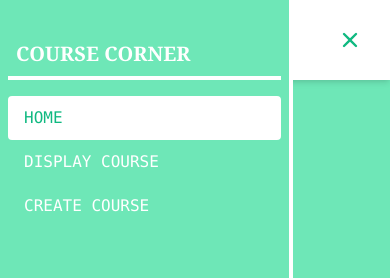
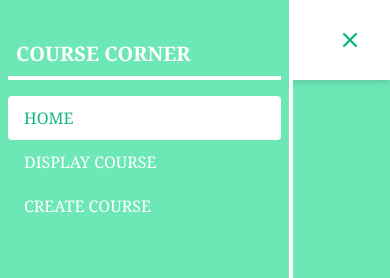
Before and after one commit to Params07/learning-fontend, a React (Create React App) app: page / in a window 390 px wide. Both pictures are taken after a click on the button 350 px from the left and 40 px from the top of the page. Shown: the top 278 px of the page. Built offline with nearby package versions, Linux system fonts and the light colour scheme; no server answers.

Commit message:
Update Nav.js

```diff
--- a/src/Nav.js
+++ b/src/Nav.js
@@ -98,7 +98,7 @@
                <span>COURSE CORNER</span>
              </div>
              <div className="pt-4 ...">
-              <span className="text-base text-white text-semibold font-mono ... ">
+              <span className="text-base text-white text-semibold font-serif ... ">
                <li onClick={(e)=>{setValue(0); setNav(false)}}
                 className={` ${(value==0)?"bg-white text-green-500":""} hover:bg-white hover:text-green-500 rounded px-4 py-2.5 cursor-default block`}>HOME</li>
                <li onClick={(e)=>{setValue(1);setNav(false)}}
```
